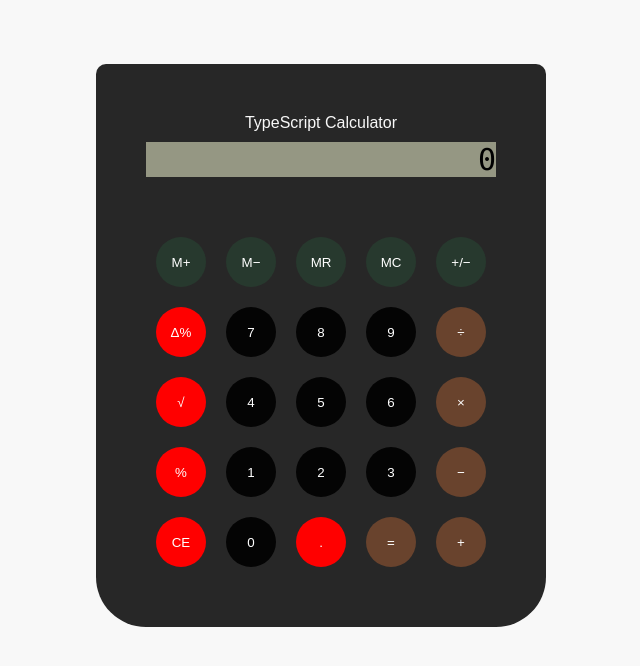
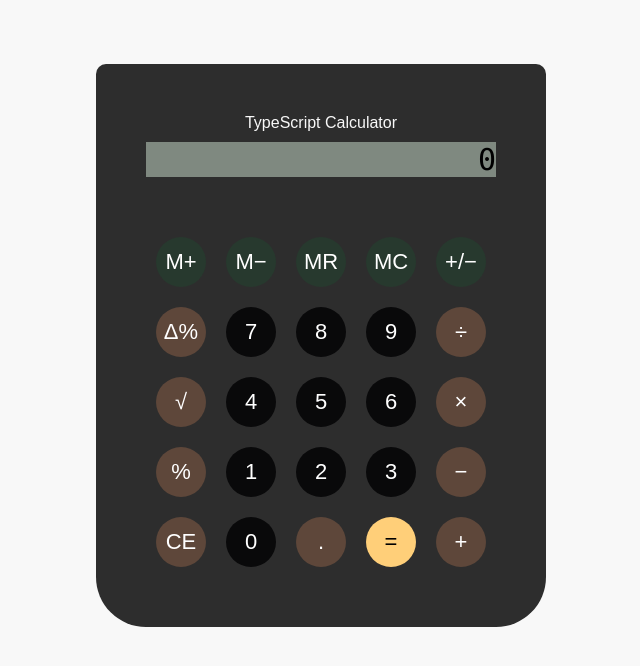
Before and after one commit to BillyBunn/calculator-ts, a React (Create React App) app: page / in a window 1280 px wide. Shown: the top 666 px of the page, without its empty margins (319-959 px from the left). Built offline with nearby package versions, Linux system fonts and the light colour scheme.

Commit message:
updates colors

```diff
--- a/src/components/Buttons.tsx
+++ b/src/components/Buttons.tsx
@@ -22,22 +22,28 @@
 
 const StyledButton = styled.button`
   background: ${props => {
-    // console.log(props);
-    switch (props.type) {
+    switch (props.color) {
+      case "MEMORY":
+        return props.theme.colors.memory;
       case "NUMBER":
-        return "#040404";
+        return props.theme.colors.numbers;
       case "OPERATOR":
-        return "#69432D";
-      case "MEMORY":
-        return "#27392E";
+      case "PERCENTAGE":
+      case "SQUARE_ROOT":
+      case "DECIMAL":
+      case "CLEAR":
+        return props.theme.colors.operators;
+      case "CALCULATE":
+        return props.theme.colors.calculate;
       default:
-        return "red";
+        return props.theme.colors.numbers;
     }
   }};
   border: none;
   border-radius: 50%;
-  color: #fff;
+  color: ${props => (props.color === "CALCULATE" ? "#000" : "#fff")};
   display: flex;
+  font-size: 22px;
   height: 50px;
   margin: 10px;
   outline: none;
@@ -60,8 +66,10 @@
   const handleClick = () =>
     dispatch({ type: ActionType[actionType], payload: actionPayload });
 
+  const color = children === "=" ? "CALCULATE" : type;
+  // console.log(children);
   return (
-    <StyledButton onClick={handleClick} type={type}>
+    <StyledButton onClick={handleClick} color={color}>
       {children}
     </StyledButton>
   );
@@ -107,7 +115,7 @@
       <Button type="CLEAR">CE</Button>
       <Button type="NUMBER">0</Button>
       <Button type="DECIMAL">.</Button>
-      <Button type="OPERATOR" value="+">
+      <Button type="OPERATOR" value="=">
         =
       </Button>
       <Button type="OPERATOR" value="+">
--- a/src/theme.ts
+++ b/src/theme.ts
@@ -7,8 +7,14 @@
     main: "#F8F8F8",
     secondary: "#000",
     background: "#F8F8F8",
-    calculator: "#272727",
-    display: "#959783"
+    calculator: "#2D2D2D",
+    display: "#7F8980",
+    displayBorder: "#738A87",
+
+    memory: "#21392D",
+    operators: "#5E473A",
+    numbers: "#09090A",
+    calculate: "#FFCF79"
   }
 };
 
```
